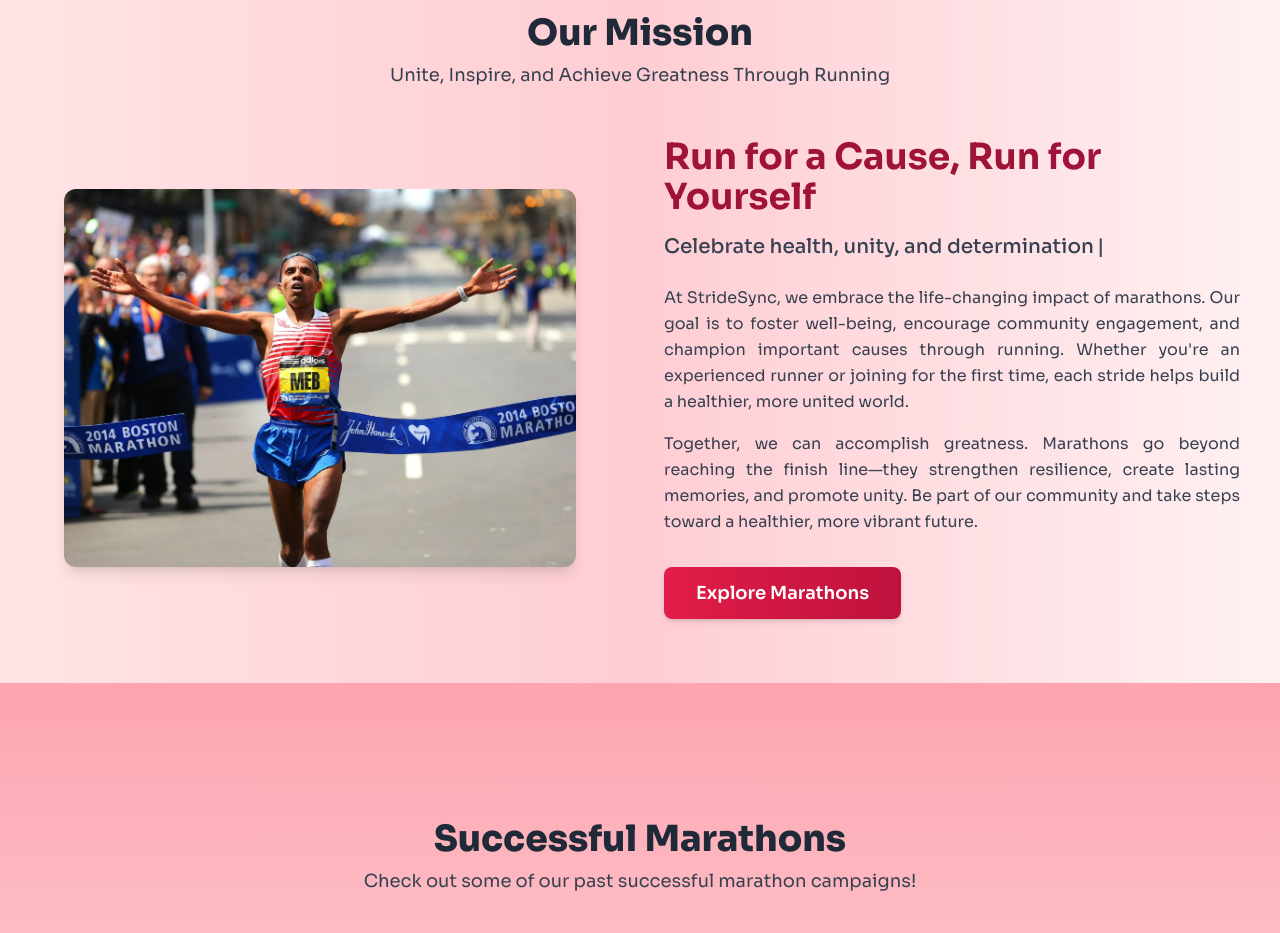
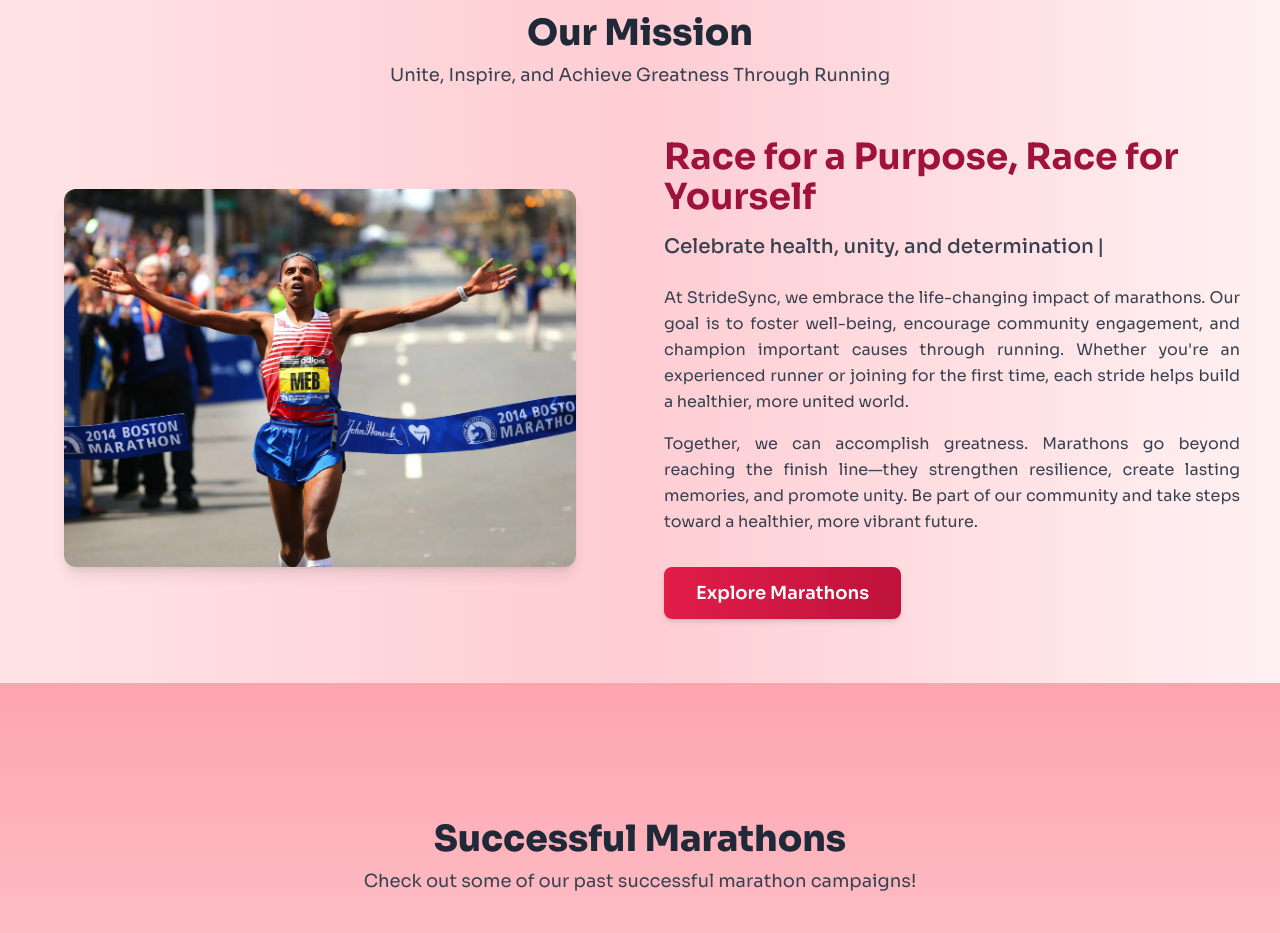
Before and after one commit to sorupchakraborty/StrideSync-client, a React (Vite) app: page / in a window 1280 px wide. Shown: the part 2620-3553 px from the top of the page. Built offline with nearby package versions, Linux system fonts and the light colour scheme; no server answers.

Commit message:
updation OurMission component for clarity

```diff
--- a/src/components/Home/OurMission.jsx
+++ b/src/components/Home/OurMission.jsx
@@ -20,7 +20,7 @@ const OurMission = () => {
         </div>
         <div className="max-w-xl mx-auto lg:mx-0">
           <h3 className="text-4xl font-bold text-rose-800 dark:text-rose-400 mb-4">
-            Run for a Cause, Run for Yourself
+            Race for a Purpose, Race for Yourself
           </h3>
           <p className="mt-4 text-xl font-medium text-gray-700 dark:text-gray-300">
             <Typewriter
```
